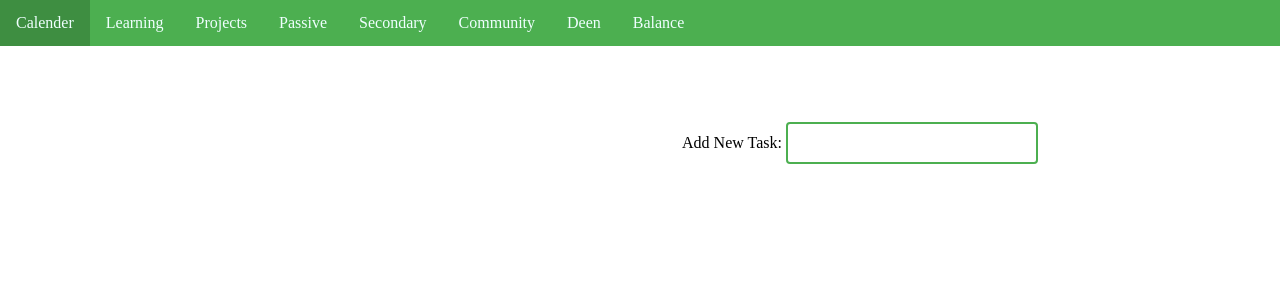
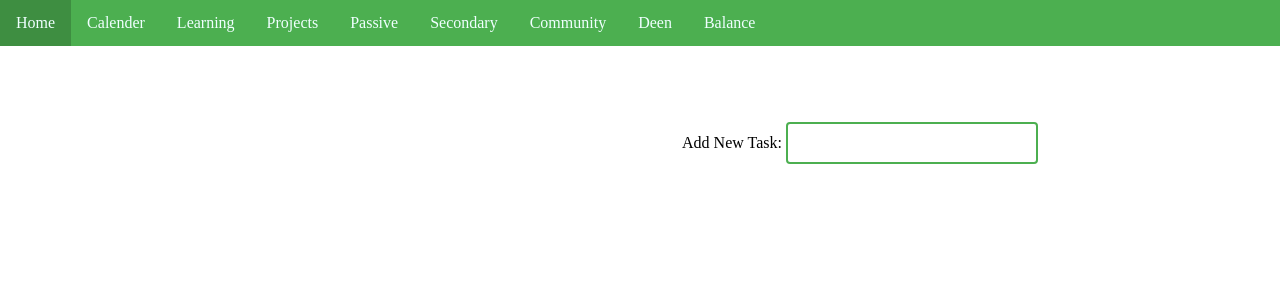
Before and after one commit to MazFahim/pythonProjects, a Flask app: page / in a window 1280 px wide. Shown: the top 300 px of the page. Run offline with Flask 3, Linux system fonts and the light colour scheme; some libraries are stand-ins or nearby versions.

Commit message:
Update _navbar.html

```diff
--- a/Padma/templates/_navbar.html
+++ b/Padma/templates/_navbar.html
@@ -33,6 +33,7 @@
 <body>
     <nav>
         <ul>
+          <li><a href="/">Home</a></li>
           <li><a href="#">Calender</a></li>
           <li><a href="#">Learning</a></li>
           <li><a href="#">Projects</a></li>
```
